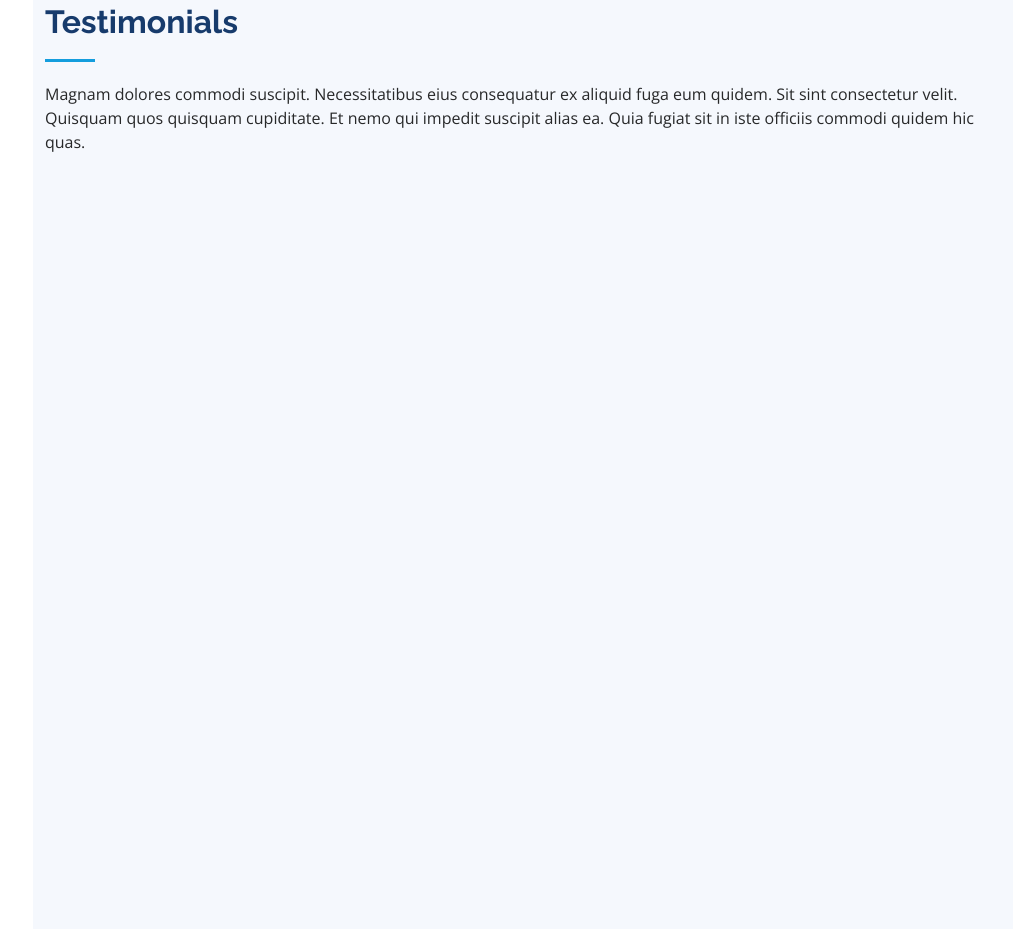
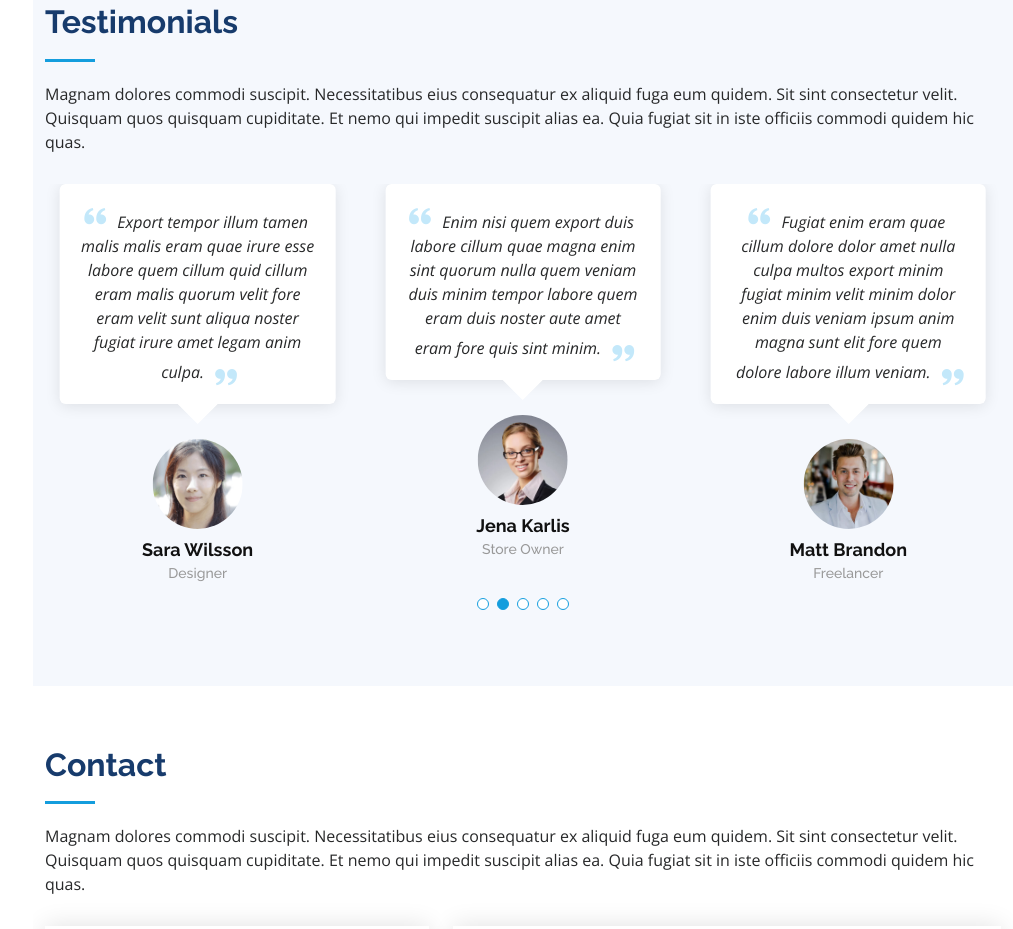
Before and after one commit to KRobinson10000/KRobinson10000.github.io, a plain HTML site: page index.html in a window 1280 px wide. Shown: the part 5437-6366 px from the top of the page, without its empty margins (267-1280 px from the left). Drawn offline with nearby package versions, Linux system fonts and the light colour scheme.

Commit message:
Update index.html

```diff
--- a/index.html
+++ b/index.html
@@ -23,7 +23,7 @@
   <link href="assets/vendor/bootstrap-icons/bootstrap-icons.css" rel="stylesheet">
   <link href="assets/vendor/boxicons/css/boxicons.min.css" rel="stylesheet">
   <link href="assets/vendor/glightbox/css/glightbox.min.css" rel="stylesheet">
-
+  <link href="assets/vendor/swiper/swiper-bundle.min.css" rel="stylesheet">
 
   <!-- Template Main CSS File -->
   <link href="assets/css/style.css" rel="stylesheet">
```
